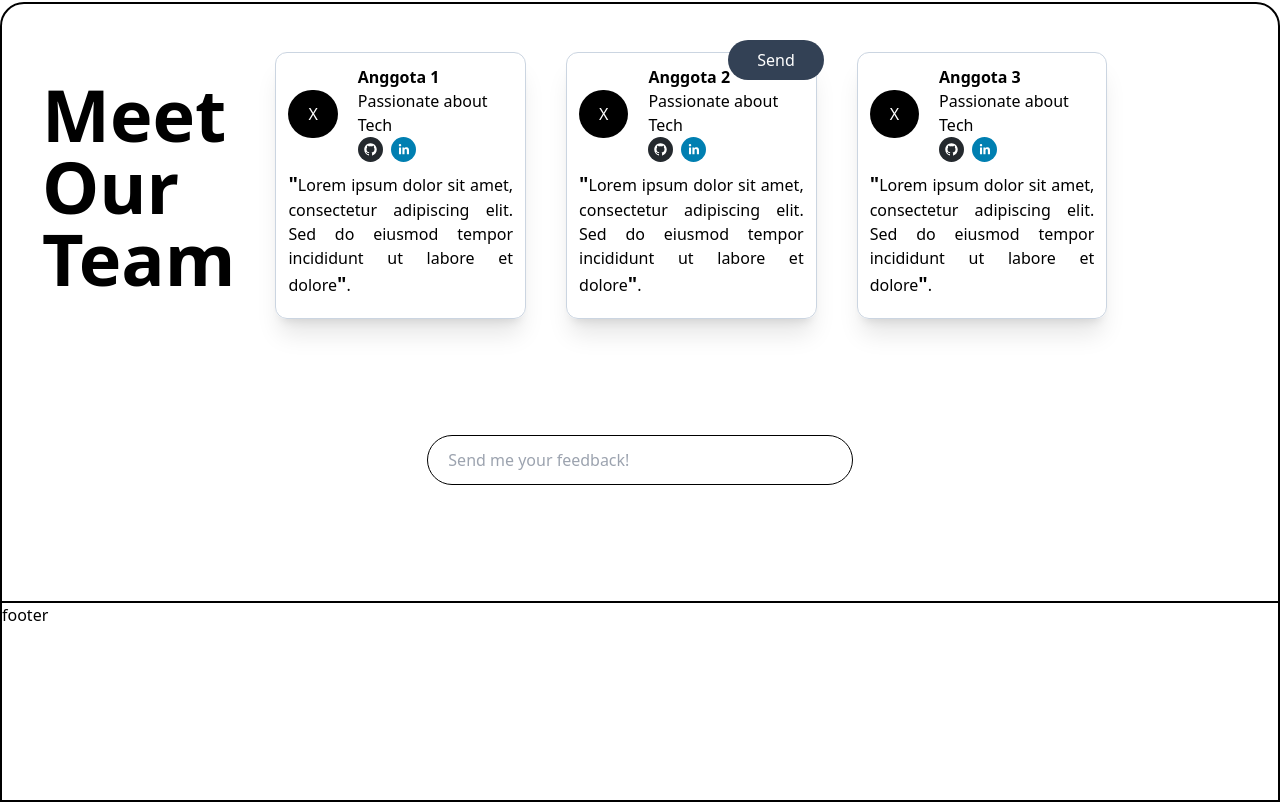
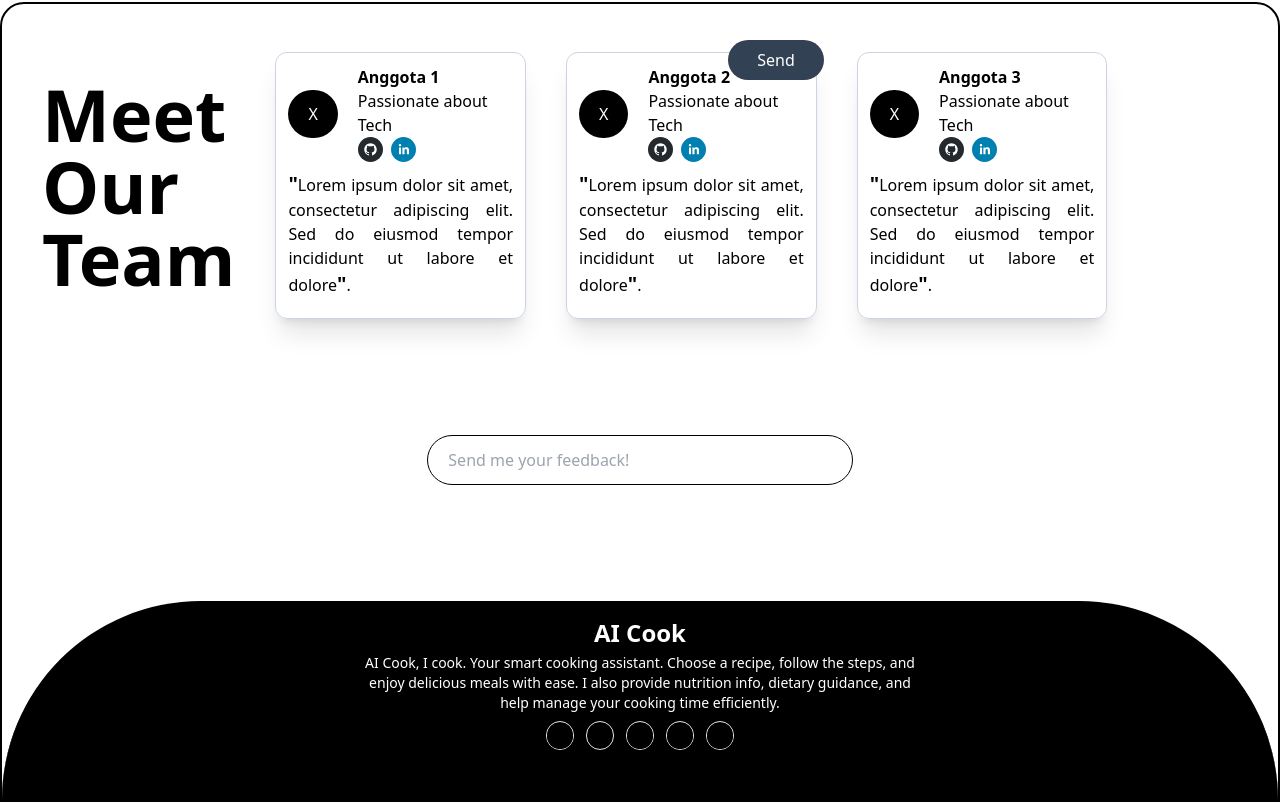
Before and after one commit to heyZra/chatbot-receipt, a React (Vite) app: page / in a window 1280 px wide. Shown: the part 1598-2400 px from the top of the page. Built offline with nearby package versions, Linux system fonts and the light colour scheme; what groq-sdk would draw is missing.

Commit message:
commit again

```diff
--- a/src/App.jsx
+++ b/src/App.jsx
@@ -9,6 +9,8 @@ import BubbleChat from "./Component/BubbleChat";
 import Image from "./Component/Image";
 import Button from "./Component/Button";
 import CardAbout from "./Component/CardAbout";
+import { SocialIcon } from "react-social-icons";
+import Footer from "./Component/Footer";
 
 function App() {
   const [answare, setAnsware] = useState("");
@@ -185,9 +187,7 @@ function App() {
         <button className="absolute right-[28.5rem] top-[102.4rem] w-24 bg-slate-700 hover:bg-slate-300 hover:text-black text-white rounded-full py-2">
           Send
         </button>
-        <div className="border-t-2 border-black w-full text-white h-1/4">
-          <div className="text-black">footer</div>
-        </div>
+        <Footer />
       </div>
     </>
   );
--- a/src/Component/CardAbout.jsx
+++ b/src/Component/CardAbout.jsx
@@ -3,7 +3,7 @@ import { SocialIcon } from "react-social-icons";
 const CardAbout = (props) => {
   const { name, role, github, linkedin, quote } = props;
   return (
-    <div className="border shadow-xl border-slate-300 rounded-xl h-fit w-1/4 p-3">
+    <div className="border shadow-xl border-slate-300 rounded-xl h-fit w-1/4 p-3 hover:scale-105">
       <div className="flex gap-5 items-center">
         <div className="bg-black rounded-full text-white w-fit px-5 py-3">
           X
--- /dev/null
+++ b/src/Component/Footer.jsx
@@ -0,0 +1,29 @@
+import { SocialIcon } from "react-social-icons";
+
+const list = ["facebook", "x", "linkedin", "discord", "email"];
+const Footer = () => {
+  return (
+    <div className="border-t-4 border-black w-full rounded-t-full flex flex-col items-center pt-3 text-white bg-black h-1/4">
+      <h1 className="font-bold text-2xl">AI Cook</h1>
+      <p className="w-[35rem] pb-2 pt-1 text-center text-sm">
+        AI Cook, I cook. Your smart cooking assistant. Choose a recipe, follow
+        the steps, and enjoy delicious meals with ease. I also provide nutrition
+        info, dietary guidance, and help manage your cooking time efficiently.
+      </p>
+      <div className="flex gap-3">
+        {list.map((item) => (
+          <span key={item} className="h-fit rounded-full border cursor-pointer">
+            <SocialIcon
+              network={item}
+              style={{ height: 26, width: 26 }}
+              bgColor="black"
+              href={`https://www.${item}.com`}
+            />
+          </span>
+        ))}
+      </div>
+    </div>
+  );
+};
+
+export default Footer;
--- a/src/utils/Groq.jsx
+++ b/src/utils/Groq.jsx
@@ -5,8 +5,8 @@ export const requestGroqAI = async (content) => {
   const reply = await groq.chat.completions.create({
     messages: [{ role: "user", content }],
     // model: "llava-v1.5-7b-4096-preview",
-    // model: "llama3-70b-8192",
-    model: "llama-3.1-70b-versatile",
+    model: "llama3-70b-8192",
+    // model: "llama-3.1-70b-versatile",
     // model: "llama-3.1-8b-instant",
   });
   return reply.choices[0].message.content;
```
